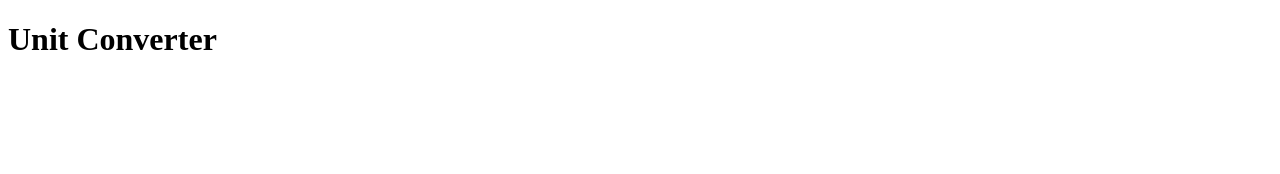
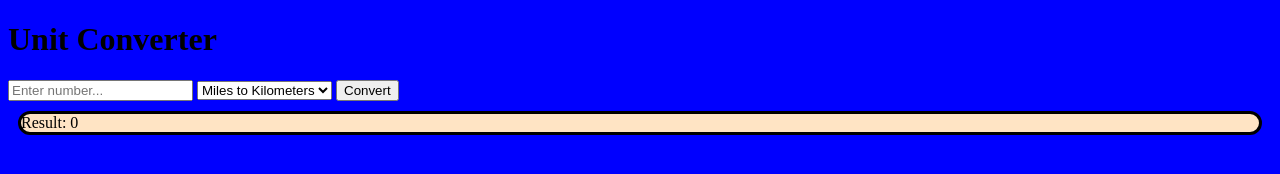
Before and after one commit to mottale11/Unit-Converter, a plain HTML site: page index.html in a window 1280 px wide. Drawn offline with Linux system fonts and the light colour scheme.

Commit message:
index.html

```diff
--- a/index.html
+++ b/index.html
@@ -1,12 +1,15 @@
 <!DOCTYPE html>
 <html>
   <head>
-    <title>Unit Converter</title>
-    <link rel="stylesheet" src="style.css">
+    <link rel="stylesheet" href="style.css">
   </head>
   <body>
     <h1>Unit Converter</h1>
-    <p id="resultElement"></p>
-    <script id="script.js"></script>
+    <input type="number" placeholder="Enter number..." id="userInput">
+    <select id="unit"><option value="milesToKm">Miles to Kilometers</option><option value="kmToMiles">Kilometers to Miles</option></select>
+    <button onclick="convert()">Convert</button>
+    <br>
+    <p>Result: <span id="resultElement">0</span></p>
+    <script src="script.js"></script>
   </body>
 </html>
```
